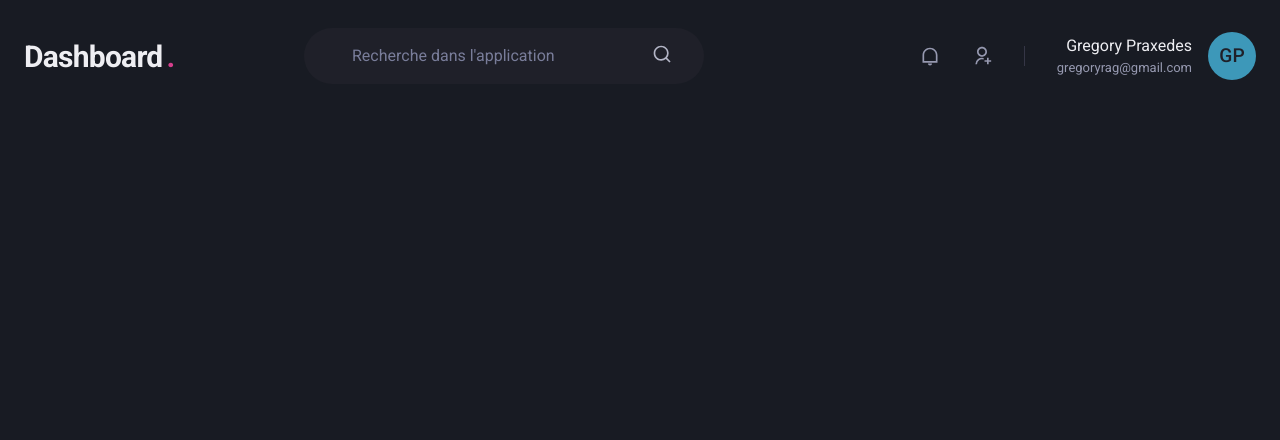
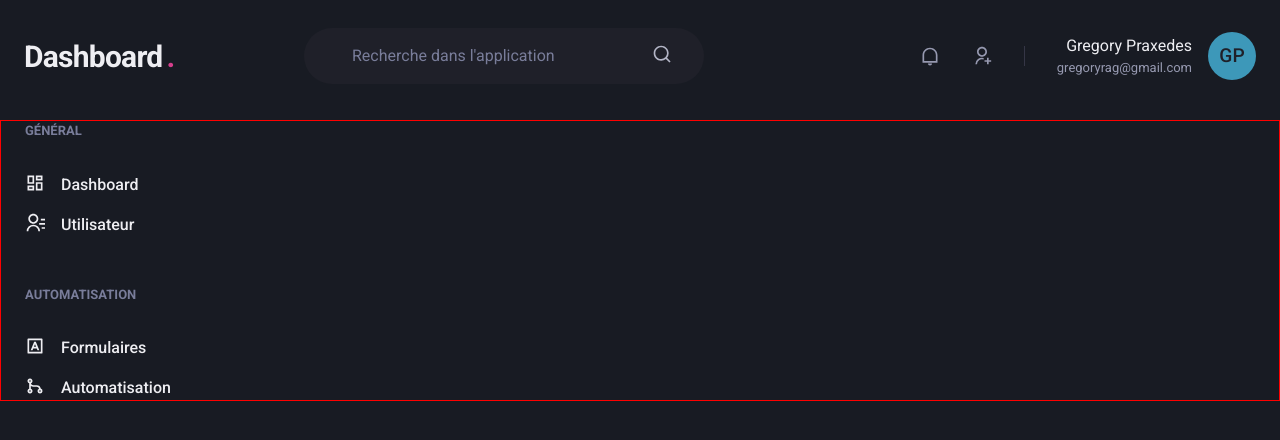
Before and after one commit to gregory6z/dashboard, a Next.js app: page /dashboard in a window 1280 px wide. Shown: the top 440 px of the page. Built offline with nearby package versions, Linux system fonts and the light colour scheme.

Commit message:
creating Sidebar component

```diff
--- /dev/null
+++ b/src/components/Sidebar.tsx
@@ -0,0 +1,54 @@
+import { Box, Icon, Link, Stack, Text } from "@chakra-ui/react";
+import {
+  RiContactsLine,
+  RiDashboardLine,
+  RiGitMergeLine,
+  RiInputMethodLine,
+} from "react-icons/ri";
+
+export function Sidebar() {
+  return (
+    <Box as="aside" mr="8">
+      <Stack spacing="12" align="flex-start">
+        <Box>
+          <Text fontWeight="bold" color="gray.400" fontSize="small">
+            GÉNÉRAL
+          </Text>
+          <Stack spacing="4" mt="8" align="stretch">
+            <Link display="flex">
+              <Icon as={RiDashboardLine} fontSize="20" />
+              <Text ml="4" fontWeight="medium">
+                Dashboard
+              </Text>
+            </Link>
+            <Link display="flex">
+              <Icon as={RiContactsLine} fontSize="20" />
+              <Text ml="4" fontWeight="medium">
+                Utilisateur
+              </Text>
+            </Link>
+          </Stack>
+        </Box>
+        <Box>
+          <Text fontWeight="bold" color="gray.400" fontSize="small">
+            AUTOMATISATION
+          </Text>
+          <Stack spacing="4" mt="8" align="stretch">
+            <Link display="flex">
+              <Icon as={RiInputMethodLine} fontSize="20" />
+              <Text ml="4" fontWeight="medium">
+                Formulaires
+              </Text>
+            </Link>
+            <Link display="flex">
+              <Icon as={RiGitMergeLine} fontSize="20" />
+              <Text ml="4" fontWeight="medium">
+                Automatisation
+              </Text>
+            </Link>
+          </Stack>
+        </Box>
+      </Stack>
+    </Box>
+  );
+}
--- a/src/pages/dashboard.tsx
+++ b/src/pages/dashboard.tsx
@@ -1,7 +1,23 @@
+import { Flex } from "@chakra-ui/react";
 import { Header } from "../components/Header";
+import { Sidebar } from "../components/Sidebar";
 
 function Dashboard() {
-  return <Header />;
+  return (
+    <Flex direction="column" h="100vh">
+      <Header />
+      <Flex
+        border="solid red 1px"
+        maxWidth={1480}
+        w="100%"
+        my="6"
+        mx="auto"
+        px="6"
+      >
+        <Sidebar></Sidebar>
+      </Flex>
+    </Flex>
+  );
 }
 
 export default Dashboard;
```
